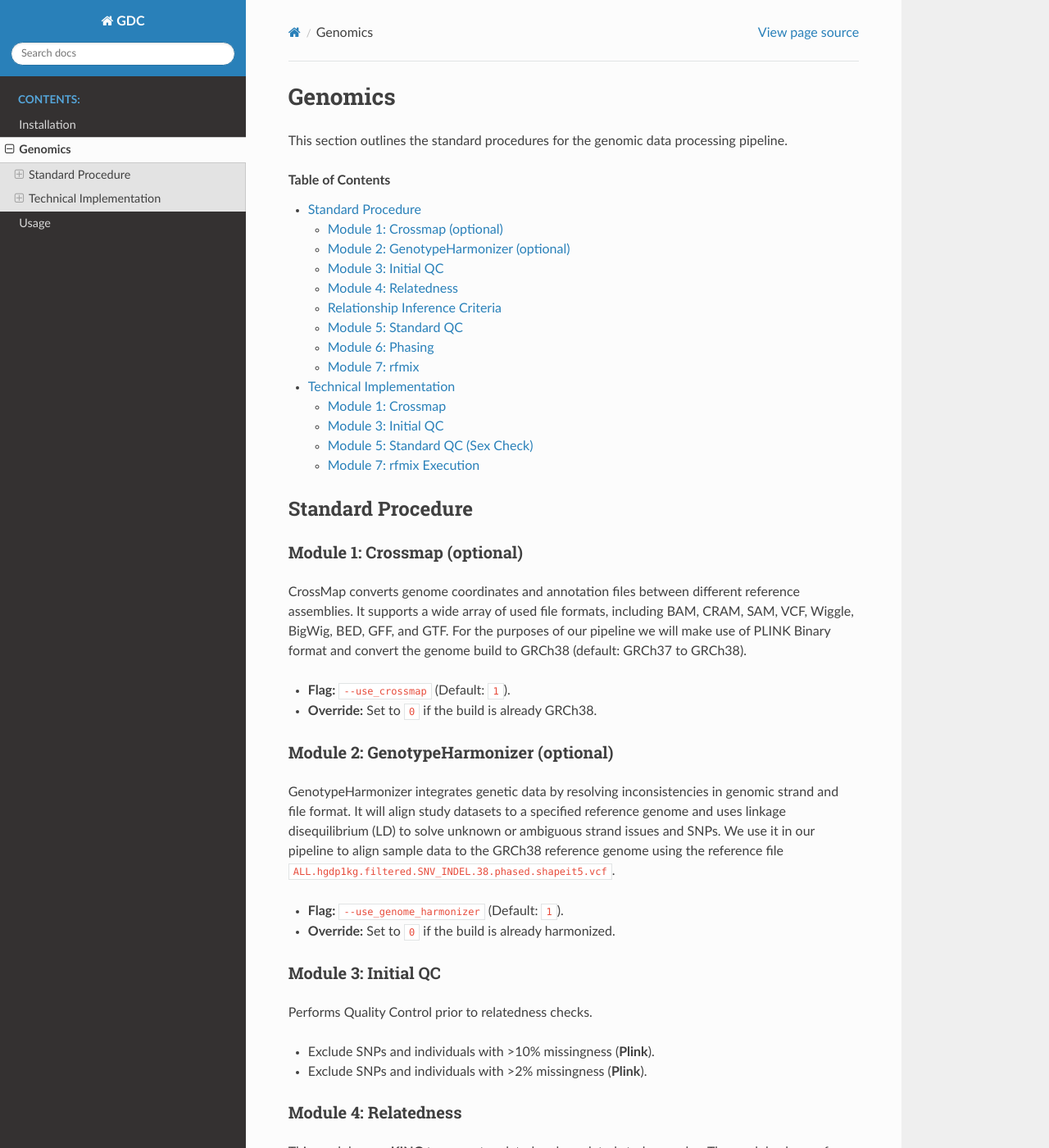
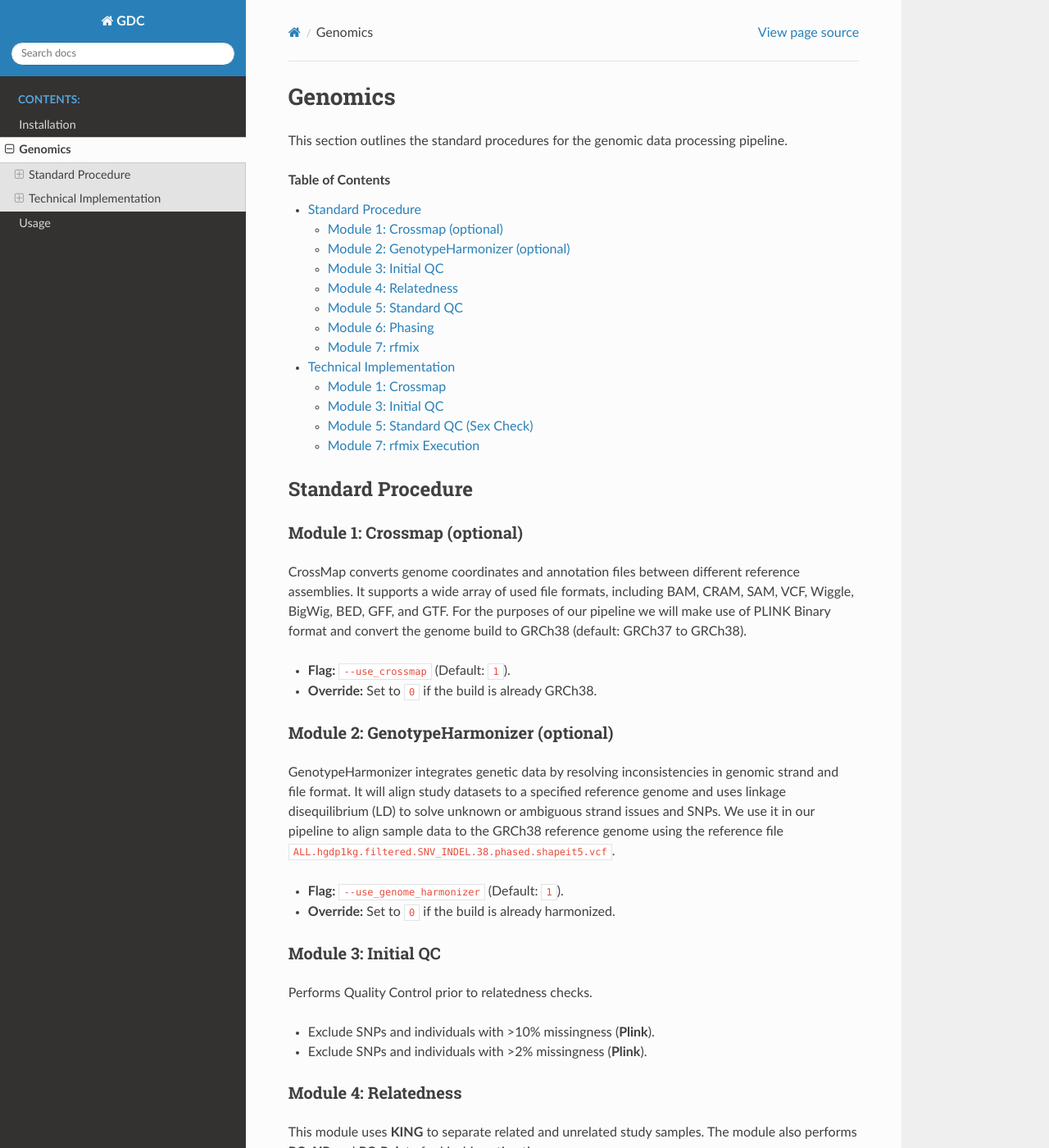
Before and after one commit to and02709/GDC, a Sphinx documentation site: the page built from docs/genomics.rst, in a window 1280 px wide and 1400 px high. Shown: the whole window at 82% size. Built offline with Sphinx 7.4.7 and the Read the Docs theme 3.1.0, drawn with Linux system fonts in a browser that asks for light colours; pages that are not in the unit, such as notebooks, are missing from menus; some of the changed text lies outside the part shown.

Commit message:
Remove Relationship Inference Criteria section
Removed the section on Relationship Inference Criteria from the genomics documentation.

```diff
--- a/docs/genomics.rst
+++ b/docs/genomics.rst
@@ -42,9 +42,6 @@
 .. math::
 
    \phi_{ij} = \frac{N_{Aa,Aa} - 2N_{AA,aa}}{N_{Aa,i} + N_{Aa,j}}
-
-Relationship Inference Criteria
-~~~~~~~~~~~~~~~~~~~~~~~~~~~~~~~
 
 Based on the calculated :math:`\phi`, relationships are categorized as follows:
 
```
